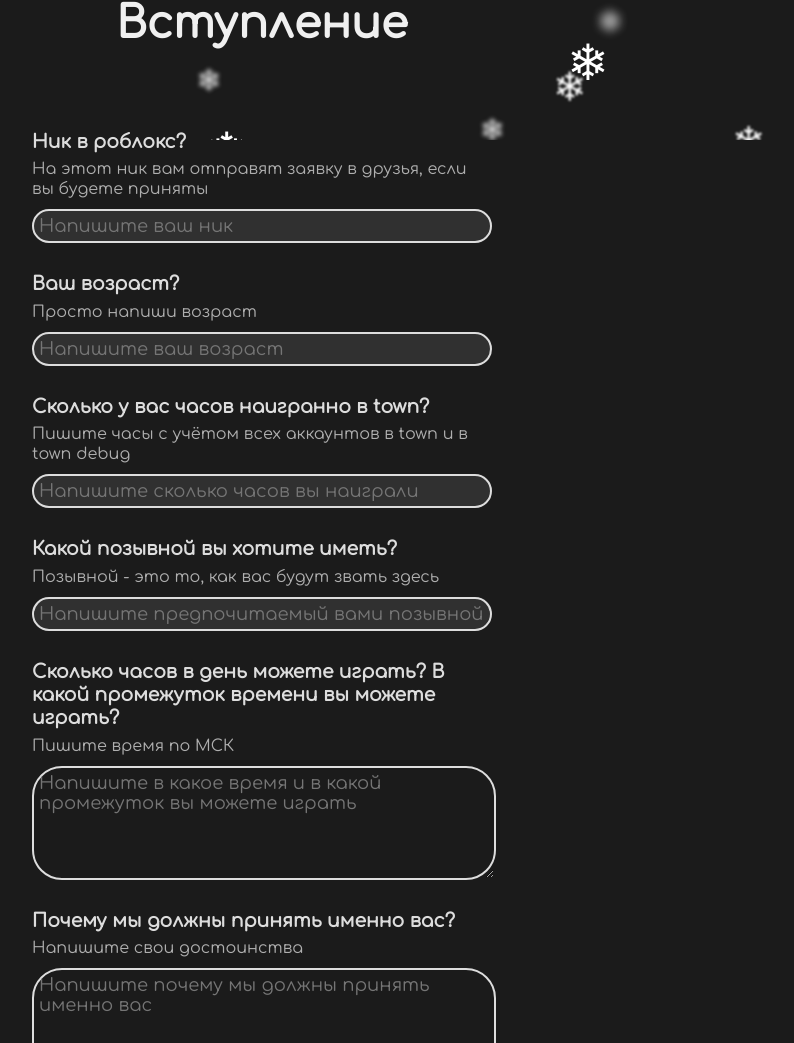
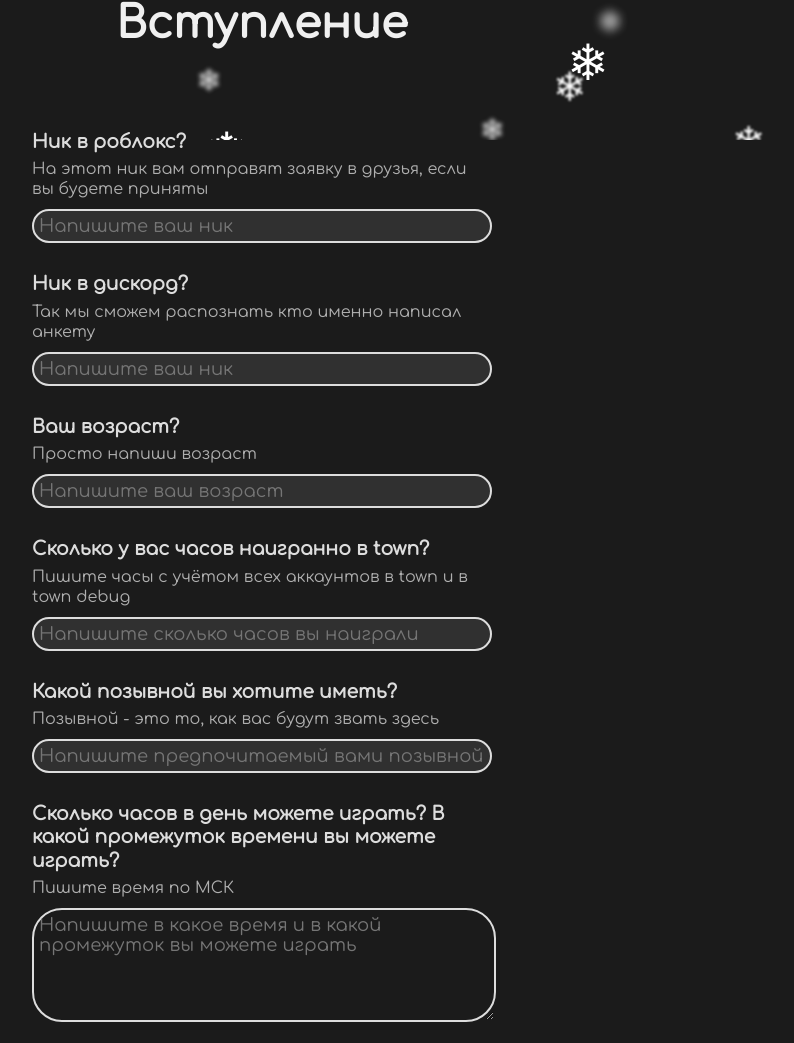
Before and after one commit to H33aven/NightFall, a plain HTML site: page join.html in a window 1280 px wide. Shown: the part 660-1703 px from the top of the page, without its empty margins (378-1172 px from the left). Drawn offline with Linux system fonts and the light colour scheme.

Commit message:
Update join.html

```diff
--- a/join.html
+++ b/join.html
@@ -85,6 +85,10 @@
                         <p class="formtext1">На этот ник вам отправят заявку в друзья, если вы будете приняты</p>
                         <input class="formuinput" type="Ник в роблокс" name="Ник в роблокс:" placeholder="Напишите ваш ник" required>
 
+                        <h3 class="formtext">Ник в дискорд?</h3>
+                        <p class="formtext1">Так мы сможем распознать кто именно написал анкету</p>
+                        <input class="formuinput" type="Ник в роблокс" name="Ник в роблокс:" placeholder="Напишите ваш ник" required>
+
                         <h3 class="formtext">Ваш возраст?</h3>
                         <p class="formtext1">Просто напиши возраст</p>
                         <input class="formuinput" type="Возраст" name="Возраст:" placeholder="Напишите ваш возраст" required>
```
